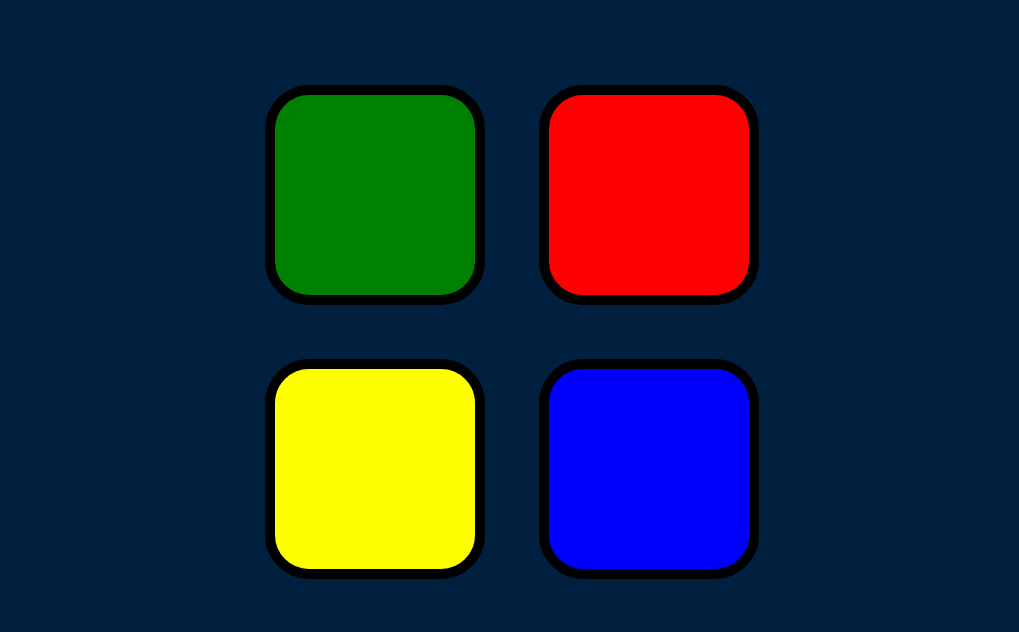
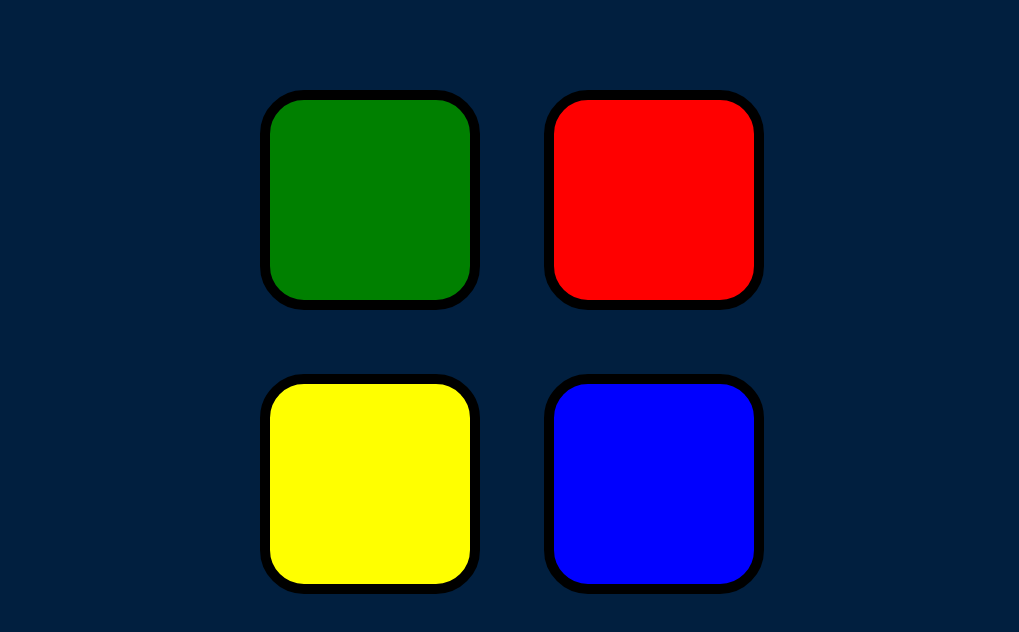
Before and after one commit to shubham1898580/Simon-Game, a plain HTML site: page index.html in a window 1280 px wide. Shown: the part 114-746 px from the top of the page, without its empty margins (128-1147 px from the left). Drawn offline with nearby package versions, Linux system fonts and the light colour scheme.

Commit message:
Update styles.css

```diff
--- a/styles.css
+++ b/styles.css
@@ -12,13 +12,13 @@ body {
 
 .container {
   display: block;
-  width: 50%;
+  width: 90%;
   margin: auto;
 
 }
 
 .btn {
-  margin: 25px;
+  margin: 30px;
   display: inline-block;
   height: 200px;
   width: 200px;
```
